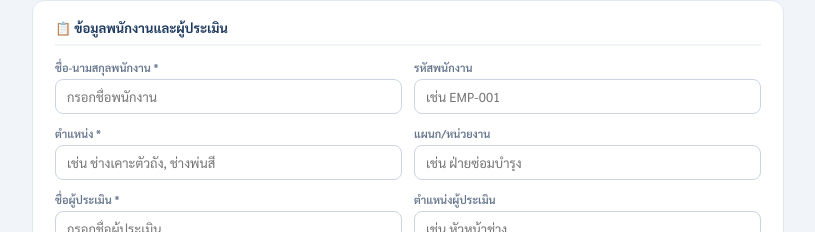
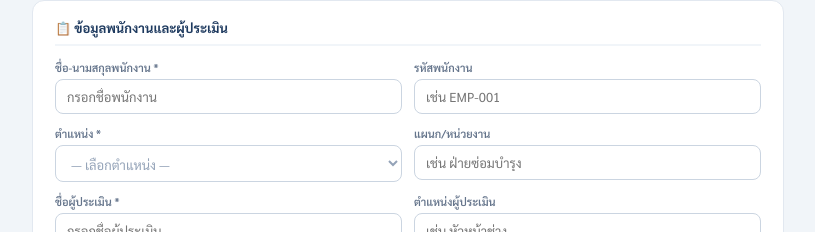
Before and after one commit to supreeyaaunchanta-cloud/orca-eval, a React (Vite) app: page / in a window 1280 px wide. Shown: the part 153-385 px from the top of the page, without its empty margins (232-1047 px from the left). Built offline with nearby package versions, Linux system fonts and the light colour scheme.

Commit message:
Update App.jsx

```diff
--- a/App.jsx
+++ b/App.jsx
@@ -250,7 +250,7 @@ function EvaluationForm({ onSubmit }) {
           {[
             { label: "ชื่อ-นามสกุลพนักงาน *", key: "employeeName", placeholder: "กรอกชื่อพนักงาน" },
             { label: "รหัสพนักงาน", key: "employeeId", placeholder: "เช่น EMP-001" },
-            { label: "ตำแหน่ง *", key: "position", placeholder: "เช่น ช่างเคาะตัวถัง, ช่างพ่นสี" },
+            { label: "ตำแหน่ง *", key: "position", type: "select" },
             { label: "แผนก/หน่วยงาน", key: "department", placeholder: "เช่น ฝ่ายซ่อมบำรุง" },
             { label: "ชื่อผู้ประเมิน *", key: "evaluator", placeholder: "กรอกชื่อผู้ประเมิน" },
             { label: "ตำแหน่งผู้ประเมิน", key: "evaluatorPosition", placeholder: "เช่น หัวหน้าช่าง" },
@@ -259,12 +259,53 @@ function EvaluationForm({ onSubmit }) {
           ].map(({ label, key, placeholder, type }) => (
             <div key={key}>
               <label style={{ fontSize: 11, color: "#64748b", fontWeight: 600, display: "block", marginBottom: 4 }}>{label}</label>
+              {type === "select" ? (
+                <select value={info[key]} onChange={(e) => setInfoField(key, e.target.value)}
+                  style={{ width: "100%", boxSizing: "border-box", padding: "8px 11px", border: "1.5px solid #cbd5e1", borderRadius: 8, fontSize: 13, fontFamily: "inherit", color: info[key] ? "#1e293b" : "#94a3b8", outline: "none", background: "#fff", cursor: "pointer" }}>
+                  <option value="">— เลือกตำแหน่ง —</option>
+                  <optgroup label="ฝ่ายบริหาร">
+                    <option>ผู้ช่วยผู้จัดการทั่วไป</option>
+                    <option>เจ้าหน้าที่บริหารข้อมูล</option>
+                    <option>เจ้าหน้าที่ธุรการทั่วไปส่วนกลาง</option>
+                    <option>เจ้าหน้าที่การเงิน และบัญชี</option>
+                    <option>เจ้าหน้าที่ทรัพยากรบุคคล</option>
+                    <option>เจ้าหน้าที่จัดซื้อ</option>
+                    <option>เจ้าหน้าที่เทคนิคส่วนกลาง</option>
+                  </optgroup>
+                  <optgroup label="ฝ่ายจัดการ">
+                    <option>ผู้จัดการเขต</option>
+                    <option>ผู้จัดการสาขา</option>
+                    <option>ผู้ช่วยผู้จัดการสาขา</option>
+                    <option>พนักงานควบคุมงานซ่อม</option>
+                    <option>เจ้าหน้าที่ธุรการสาขา</option>
+                    <option>เจ้าหน้าที่อะไหล่และสโตร์</option>
+                    <option>เจ้าหน้าที่ตรวจสอบคุณภาพ</option>
+                  </optgroup>
+                  <optgroup label="ช่างเทคนิค">
+                    <option>ช่างซ่อมตัวถัง ระดับ 2</option>
+                    <option>ช่างซ่อมตัวถัง ระดับ 1</option>
+                    <option>ช่างเตรียมพื้น ระดับ 2</option>
+                    <option>ช่างเตรียมพื้น ระดับ 1</option>
+                    <option>ช่างพ่นสี</option>
+                    <option>ช่างผสมสี</option>
+                    <option>ช่างถอดประกอบ ระดับ 2</option>
+                    <option>ช่างถอดประกอบ ระดับ 1</option>
+                    <option>ช่างขัดสี-ขัดเงา</option>
+                  </optgroup>
+                  <optgroup label="พนักงานทั่วไป">
+                    <option>พนักงานล้างรถ-เก็บงาน</option>
+                    <option>พนักงานฝึกงาน</option>
+                    <option>แม่บ้าน</option>
+                  </optgroup>
+                </select>
+              ) : (
               <input
                 type={type || "text"} value={info[key]}
                 onChange={(e) => setInfoField(key, e.target.value)}
                 placeholder={placeholder}
                 style={{ width: "100%", boxSizing: "border-box", padding: "8px 11px", border: "1.5px solid #cbd5e1", borderRadius: 8, fontSize: 13, fontFamily: "inherit", color: "#1e293b", outline: "none" }}
               />
+              )}
             </div>
           ))}
         </div>
```
